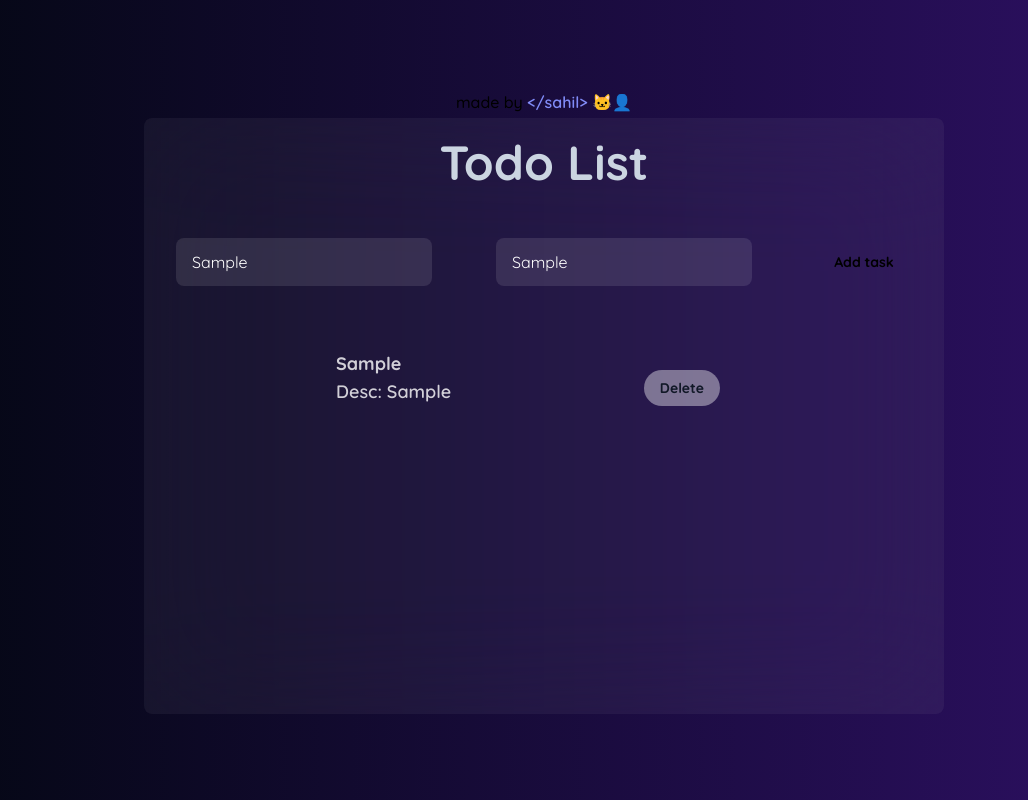
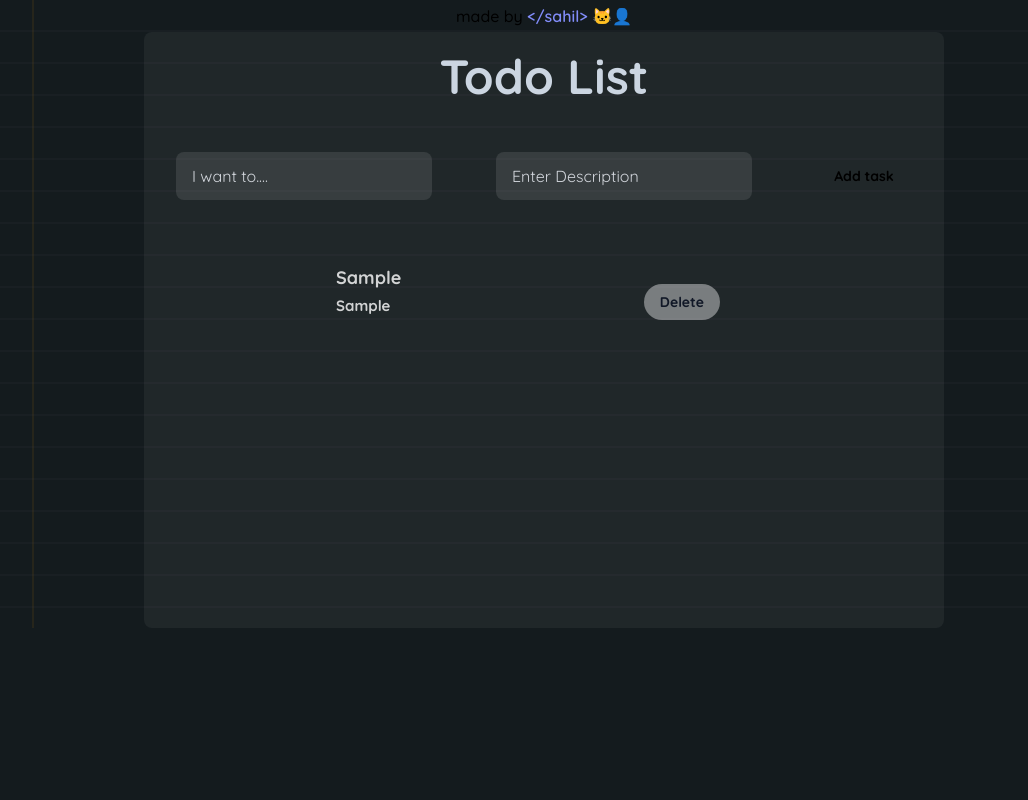
Before and after one commit to sahiwl/Todo-App, a React (Vite) app: page / in a window 1280 px wide. Both pictures are taken after typing "Sample", "Sample" into the empty fields and a click on the button "Add task". Shown: the whole page, without its empty margins (96-1124 px from the left). Built offline with nearby package versions, Linux system fonts and the light colour scheme.

Commit message:
UI changes

```diff
--- a/src/App.css
+++ b/src/App.css
@@ -2,6 +2,34 @@
 @tailwind base;
 @tailwind components;
 @tailwind utilities;
+
+
+body{
+  background-color: #1f1f1f;
+
+}
+body::before,
+body::after {
+  content: "";
+  position: absolute;
+  top: 0;
+  height: 100%;
+  opacity: var(--theme-bg-stripe-opacity);
+  display: block;
+  z-index: -9999;
+}
+
+body::after {
+  left: 0;
+  width: 100%;
+  background-image: linear-gradient(
+    0deg,
+    var(--theme-bg-stripe-color) 0.1em,
+    transparent 0.1em,
+    transparent 100%
+  );
+  background-size: 1em 2em;
+}
 
 ::-webkit-scrollbar {
     width: 1em;
@@ -20,3 +48,19 @@
     border-radius: 100vw;
     margin-block: 0.5em;
   }
+
+  body {
+    background-color: #141b1e;
+    position: relative;
+    --theme-bg-stripe-color: #434653;
+    --theme-bg-stripe-opacity: 0.1;
+    --theme-accent-stripe-color: #bf8200;
+    --current-color: var(--text-color);
+  }
+
+
+  body::before {
+    left: 10vw;
+    width: 0.1em;
+    background: var(--theme-accent-stripe-color);
+  }
--- a/src/App.jsx
+++ b/src/App.jsx
@@ -1,121 +1,16 @@
 import { useState } from "react";
 import "./App.css";
+import Main from "./components/Main";
 
 function App() {
-  const [title, setTitle] = useState("");
-  const [desc, setDesc] = useState("");
-  const [currTask, setCurrTask] = useState("");
-  const me = "</sahil>";
-
-  const submitTasks = (e) => {
-    e.preventDefault();
-    setCurrTask([...currTask, { title, desc }]);
-    console.log(currTask);
-  };
-
-  const deleteTasks = (i) => {
-    let newTasks = [...currTask];
-    newTasks.splice(i, 1);
-    setCurrTask(newTasks);
-  };
-  let taskRender = (
-    <h2 className="font-medium text-center">No Work Today 🤷🏻‍♂️</h2>
-  );
-  let s1 = "Desc:  ";
-
-  if (currTask.length > 0) {
-    taskRender = currTask.map((t, i) => {
-      //t -> item, i->index
-      return (
-        <li
-          key={i}
-          className="flex items-center justify-between space-x-7 w-96 space-y-3 text-white/80"
-        >
-          <div className="flex items-center justify-between mb-2 w-2/3 grid space-x-7">
-            <div className="text-lg font-bold text-wrap whitespace-wrap">
-              {t.title}
-              <div className="font-semibold text-wrap">
-                {s1}
-                {t.desc}
-              </div>
-            </div>
-          </div>
-          <button
-            onClick={() => {
-              deleteTasks(i);
-            }}
-            className="font-bold py-2 px-4 me-2 mb-1 text-sm  text-gray-900 focus:outline-none bg-white/40 rounded-full  dark:hover:text-white dark:hover:bg-gray-700"
-          >
-            Delete
-          </button>
-        </li>
-      );
-    });
-  }
-
-  return (
+  const [count, setCount] = useState(0)
+  return(
     <>
-      {/* bg-gradient-to-r from-purple-900 via bg-purple-950 to-violet-950 h-screen  */}
-      <div className="flex justify-center items-center bg-gradient-to-r from-gray-950 via bg-purple-950 to-violet-950 h-screen font-Quicksand">
-        <div className=" flex justify-center pt-8 rounded-xl grid md:w-4/6 2xl:w-2/6 " style={{width: "90rem"}}>
-          <div className="flex justify-center -mt-7">
-            <div className="font-medium">
-              made by
-              <a
-                href="https://github.com/sahiwl"
-                className="text-indigo-400 font-semibold"
-              >
-                {" "}
-                {me} 🐱‍👤
-              </a>{" "}
-            </div>
-          </div>
-
-          <div className="rounded-lg backdrop-blur-3xl bg-white/5 " style={{width: "50rem"}}>
-            <h1 className="font-Quicksand p-5 text-5xl text-slate-300 font-bold text-center dark:hover:text-indigo-300">
-              {" "}
-              <a href="https://github.com/sahiwl/Todo-App">Todo List</a>
-            </h1>
-
-            <form onSubmit={submitTasks} className="grid grid-cols-5 ">
-              <input
-                type="text"
-                // className="text-xl text-gray-900 m-8 px-4 py-2 rounded-2xl focus:outline-none col-span-2 backdrop-blur-3xl bg-white/20"
-                className="placeholder:text-gray-300 m-8 text-white focus:border-purple-500 active:border-purple-500 form-input px-4 py-3 rounded-lg col-span-2 bg-white/10 backdrop-3xl"
-                placeholder="I want to...."
-                value={title}
-                onChange={(e) => {
-                  setTitle(e.target.value);
-                }}
-              />
-
-              <input
-                type="text"
-                className="placeholder:text-gray-300 m-8 text-white focus:border-purple-500 active:border-purple-500 form-input px-4 py-3 rounded-lg col-span-2 bg-white/10 backdrop-3xl text-pretty"
-                placeholder="Enter Description"
-                style={{ backgroundColor: "", width: "" }}
-                value={desc}
-                onChange={(e) => {
-                  setDesc(e.target.value);
-                }}
-              />
-
-              <button className="font-bold m-7 py-3 px-2 text-sm  focus:outline-none rounded-full dark:bg-violet-500 dark:hover:bg-violet-700">
-                {" "}
-                Add task
-              </button>
-            </form>
-
-            <div className="flex justify-center items-center ">
-              <div className="text-pretty p-8 mb-3 h-96  rounded-lg overflow-auto font-Quicksand" style={{width: "30rem"}}>
-                {taskRender}
-              </div>
-            </div>
-          </div>
-        </div>
-      </div>
+    {/* <div className="bg-gradient-to-r from-gray-950 via bg-purple-950 to-violet-950 h-screen"> */}
+    <div class="top-container">
+    <Main/>
+    </div>
     </>
-  );
+  )
 }
-
-export default App;
+export default App
--- /dev/null
+++ b/src/components/Main.jsx
@@ -0,0 +1,122 @@
+import { useState } from "react";
+
+const Main = () => {
+
+const [title, setTitle] = useState("");
+const [desc, setDesc] = useState("");
+const [currTask, setCurrTask] = useState("");
+const me = "</sahil>";
+
+const submitTasks = (e) => {
+  e.preventDefault();
+  setCurrTask([...currTask, { title, desc }]);
+  setTitle("");
+  setDesc("");
+  console.log(currTask);
+};
+
+const deleteTasks = (i) => {
+  let newTasks = [...currTask];
+  newTasks.splice(i, 1);
+  setCurrTask(newTasks);
+};
+let taskRender = (
+  <h2 className="font-medium text-center">No Work Today 🤷🏻‍♂️</h2>
+);
+let s1 = "";
+
+if (currTask.length > 0) {
+  taskRender = currTask.map((t, i) => {
+    //t -> item, i->index
+    return (
+      <li
+        key={i}
+        className="flex items-center justify-between space-x-7 w-96 space-y-3 text-white/80"
+      >
+        <div className="flex items-center justify-between mb-2 w-2/3 grid space-x-7">
+          <div className="text-lg font-bold text-wrap whitespace-wrap">
+            {t.title}
+            <div className="text-[15px] text-wrap font-sm">
+              {/* {s1} */}
+              {t.desc}
+            </div>
+          </div>
+        </div>
+        <button
+          onClick={() => {
+            deleteTasks(i);
+          }}
+          className="font-bold py-2 px-4 me-2 mb-1 text-sm  text-gray-900 focus:outline-none bg-white/40 rounded-full  dark:hover:text-white dark:hover:bg-gray-700"
+        >
+          Delete
+        </button>
+      </li>
+    );
+  });
+}
+
+return (
+  <>
+    {/* bg-gradient-to-r from-purple-900 via bg-purple-950 to-violet-950 h-screen  */}
+    <div className="flex justify-center items-center font-Quicksand">
+      <div className=" flex justify-center pt-8 rounded-xl grid" style={{width: "90rem"}}>
+        <div className="flex justify-center -mt-7">
+          <div className="font-medium">
+            made by
+            <a
+              href="https://github.com/sahiwl"
+              className="text-indigo-400 font-semibold"
+            >
+              {" "}
+              {me} 🐱‍👤
+            </a>{" "}
+          </div>
+        </div>
+
+        <div className="rounded-lg backdrop-blur-l bg-white/5 " style={{width: "50rem"}}>
+          <h1 className="font-Quicksand p-5 text-5xl text-slate-300 font-bold text-center dark:hover:text-indigo-300">
+            {" "}
+            <a href="https://github.com/sahiwl/Todo-App">Todo List</a>
+          </h1>
+
+          <div className="grid grid-cols-5 ">
+            <input
+              type="text"
+              className="placeholder:text-gray-300 m-8 text-white focus:border-purple-500 active:border-purple-500 form-input px-4 py-3 rounded-lg col-span-2 bg-white/10 backdrop-3xl focus:outline-none"
+              placeholder="I want to...."
+              value={title}
+              onChange={(e) => {
+                setTitle(e.target.value);
+              }}
+            />
+
+            <input
+              type="text"
+              className="placeholder:text-gray-300 m-8 text-white focus:border-purple-500 active:border-purple-500 focus:outline-none form-input px-4 py-3 rounded-lg col-span-2 bg-white/10 backdrop-3xl text-pretty"
+              placeholder="Enter Description"
+              style={{ backgroundColor: "", width: "" }}
+              value={desc}
+              onChange={(e) => {
+                setDesc(e.target.value);
+              }}
+            />
+
+            <button className="font-bold m-7 py-3 px-2 text-sm  focus:outline-none rounded-full dark:bg-violet-500 dark:hover:bg-violet-700" onClick={submitTasks}>
+              {" "}
+              Add task
+            </button>
+          </div>
+
+          <div className="flex justify-center items-center ">
+            <div className="text-pretty p-8 mb-3 h-96  rounded-lg overflow-auto font-Quicksand" style={{width: "30rem"}}>
+              {taskRender}
+            </div>
+          </div>
+        </div>
+      </div>
+    </div>
+  </>
+);
+}
+
+export default Main;
```
